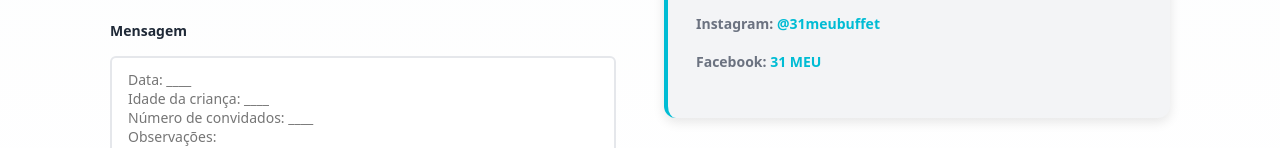
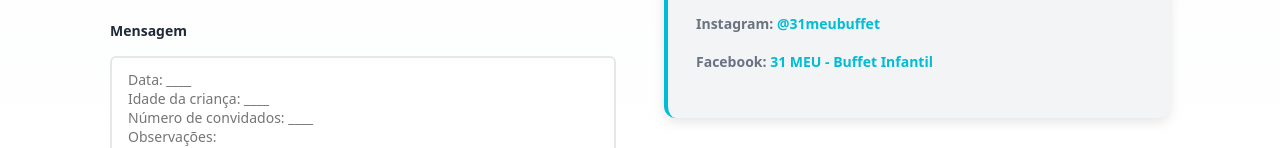
Before and after one commit to Nando-DevOps/31-meu, a plain HTML site: page contato.html in a window 1280 px wide. Shown: the part 586-734 px from the top of the page. Drawn offline with Linux system fonts and the light colour scheme.

Commit message:
Update contato.html

```diff
--- a/contato.html
+++ b/contato.html
@@ -206,7 +206,7 @@
                 href="https://www.facebook.com/Buffet31meu/"
                 target="_blank"
                 rel="noopener noreferrer"
-                >31 MEU</a
+                >31 MEU - Buffet Infantil</a
               >
             </p>
           </aside>
```
